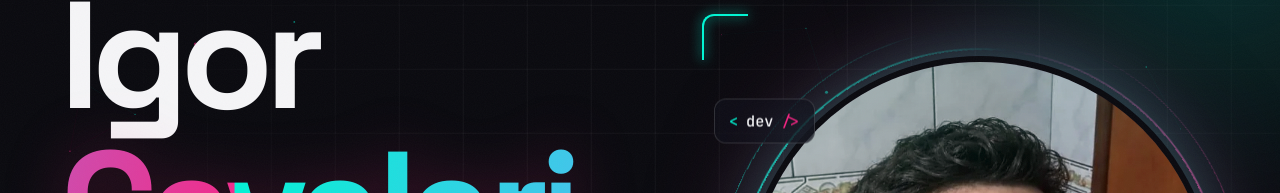
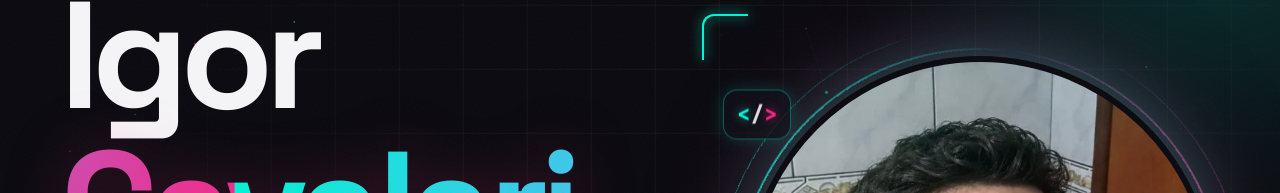
Before and after one commit to Cavalari7/portfolio, a plain HTML site: page index.html in a window 1280 px wide. Shown: the part 202-395 px from the top of the page. Drawn offline with Linux system fonts and the light colour scheme.

Commit message:
Ajustando ícones no portifólio

```diff
--- a/assets/css/style.css
+++ b/assets/css/style.css
@@ -365,7 +365,17 @@ svg { width: 1em; height: 1em; flex-shrink: 0; }
   backdrop-filter: blur(14px); -webkit-backdrop-filter: blur(14px);
   box-shadow: var(--shadow-deep);
 }
-.chip-float--a { top: 8%; left: -8%; font-size: .95rem; font-weight: 500; animation: float 6s ease-in-out infinite .5s; }
+.chip-float--a {
+  top: 6%; left: -6%; gap: .08em; justify-content: center;
+  min-width: 3.6rem; height: 3.1rem; padding: 0 .85rem; border-radius: 14px;
+  font-size: 1.25rem; font-weight: 600; line-height: 1; letter-spacing: 0;
+  border-color: rgba(var(--cyan-rgb), .35);
+  box-shadow: var(--shadow-deep), 0 0 18px rgba(var(--cyan-rgb), .18);
+  animation: float 6s ease-in-out infinite .5s;
+}
+.chip-float--a .text-cyan { text-shadow: 0 0 10px rgba(var(--cyan-rgb), .6); }
+.chip-float--a .text-magenta { text-shadow: 0 0 10px rgba(var(--magenta-rgb), .6); }
+.chip-code__slash { color: var(--text); opacity: .9; }
 .chip-float--b { bottom: 12%; right: -10%; animation: float 7s ease-in-out infinite 1.2s; }
 .chip-float--c { bottom: -4%; left: 4%; color: var(--muted); animation: float 8s ease-in-out infinite 2s; display: none; }
 
--- a/index.html
+++ b/index.html
@@ -181,7 +181,7 @@
             </div>
             <span class="portrait__corner portrait__corner--tl" aria-hidden="true"></span>
             <span class="portrait__corner portrait__corner--br" aria-hidden="true"></span>
-            <div class="chip-float chip-float--a mono" aria-hidden="true"><span class="text-cyan">&lt;</span>dev<span class="text-magenta"> /&gt;</span></div>
+            <div class="chip-float chip-float--a mono" aria-hidden="true"><span class="text-cyan">&lt;</span><span class="chip-code__slash">/</span><span class="text-magenta">&gt;</span></div>
             <div class="chip-float chip-float--b mono" aria-hidden="true"><span class="dot dot--cyan"></span>ADS · UNIPAR</div>
             <div class="chip-float chip-float--c mono" aria-hidden="true">HTML · CSS · JS · SQL</div>
           </div>
```
